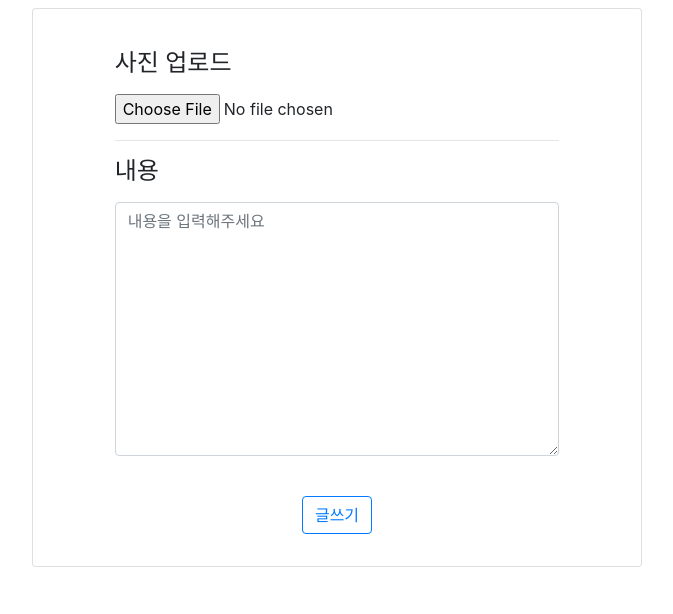
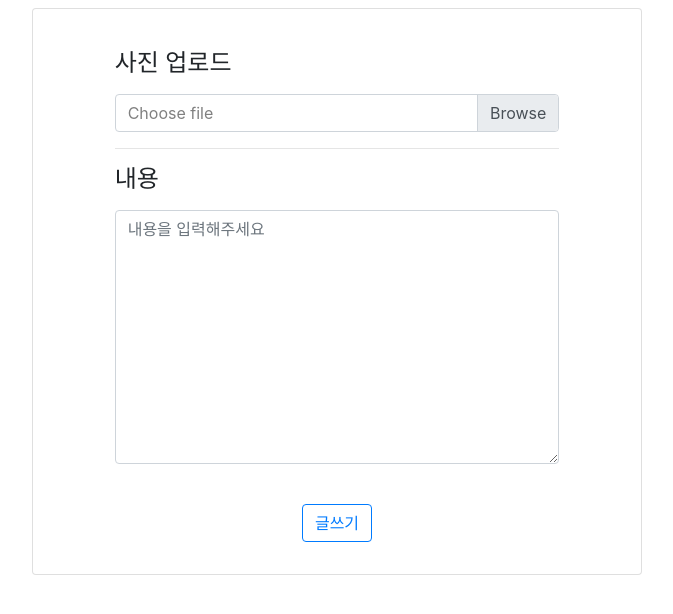
Before and after one commit to likelionmju/lionstagram, a Django app: page /post/new/ in a window 1280 px wide. Shown: the part 64-678 px from the top of the page, without its empty margins (303-976 px from the left). Run offline with Django 3.2, Linux system fonts and the light colour scheme; some libraries are stand-ins or nearby versions.

Commit message:
Modified Post New Btn Design

```diff
--- a/page/templates/post_new.html
+++ b/page/templates/post_new.html
@@ -17,7 +17,10 @@
                 <h4>사진 업로드</h4>
               </label>
               <br>
-              <input type="file" name="image" id="image">
+              <div class="custom-file">
+                <input type="file" class="custom-file-input" name="image" id="image">
+                <label class="custom-file-label" for="image" style="color: grey;">Choose file</label>
+              </div>
             </div>
             <hr>
             <div class="form-group">
@@ -37,4 +40,12 @@
   </div>
 </div>
 
+<!-- 사진 이름 받아오기 -->
+<script>
+$(".custom-file-input").on("change", function() {
+  var fileName = $(this).val().split("\\").pop();
+  $(this).siblings(".custom-file-label").addClass("selected").html(fileName);
+});
+</script>
+
 {% endblock %}
```
